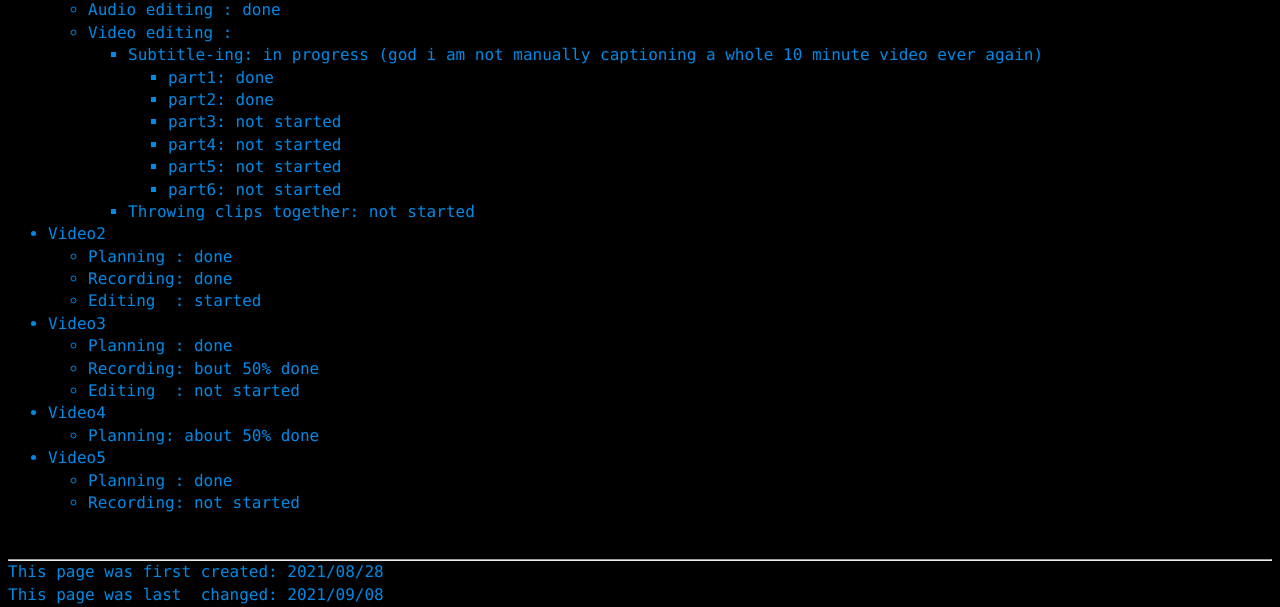
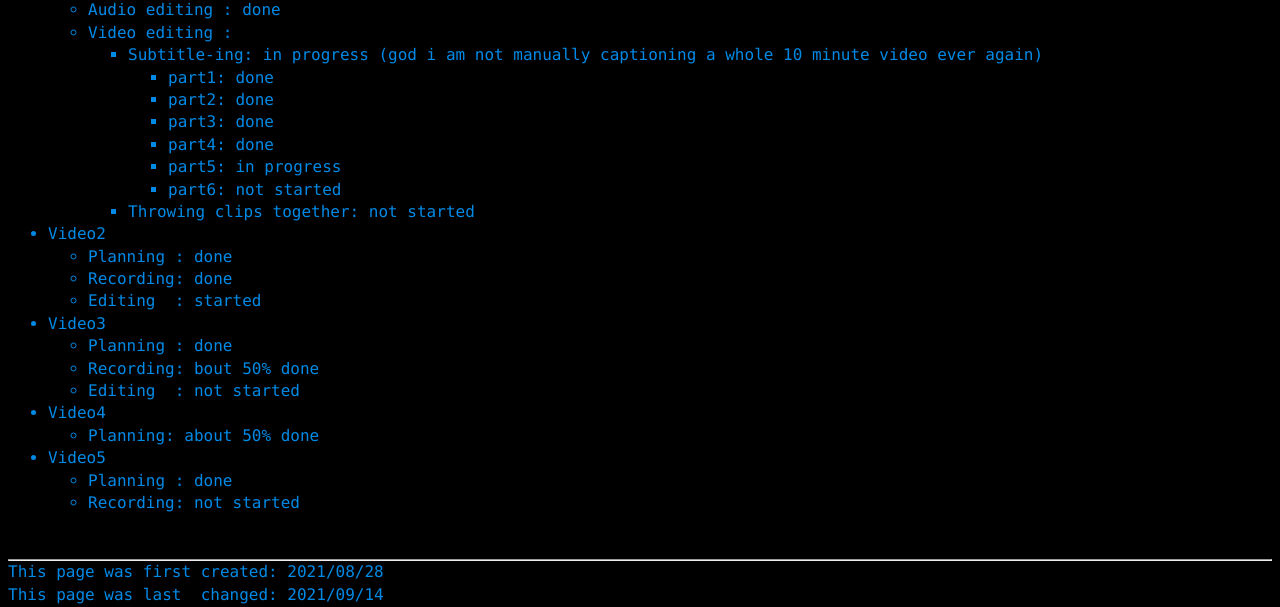
Before and after one commit to a-erfan-aa/a-erfan-aa.github.io, a Jekyll site: the page built from things-i-make/videos.html, in a window 1280 px wide. Shown: the part 658-1265 px from the top of the page. Built offline with Jekyll 4.4.1, drawn with Linux system fonts in a browser that asks for light colours.

Commit message:
Update video1 progress in videos.html
Also update lastChanged

```diff
--- a/things-i-make/videos.html
+++ b/things-i-make/videos.html
@@ -2,7 +2,7 @@
 layout: default
 title: My videos
 firstCreated: 2021/08/28
-lastChanged: 2021/09/08
+lastChanged: 2021/09/14
 ---
 <!-- title and subtitle -->
 <div>
@@ -37,9 +37,9 @@ lastChanged: 2021/09/08
 							<ul>
 								<li>part1: done</li>
 								<li>part2: done</li>
-								<li>part3: not started</li>
-								<li>part4: not started</li>
-								<li>part5: not started</li>
+								<li>part3: done</li>
+								<li>part4: done</li>
+								<li>part5: in progress</li>
 								<li>part6: not started</li>
 							</ul>
 						</li>
```
